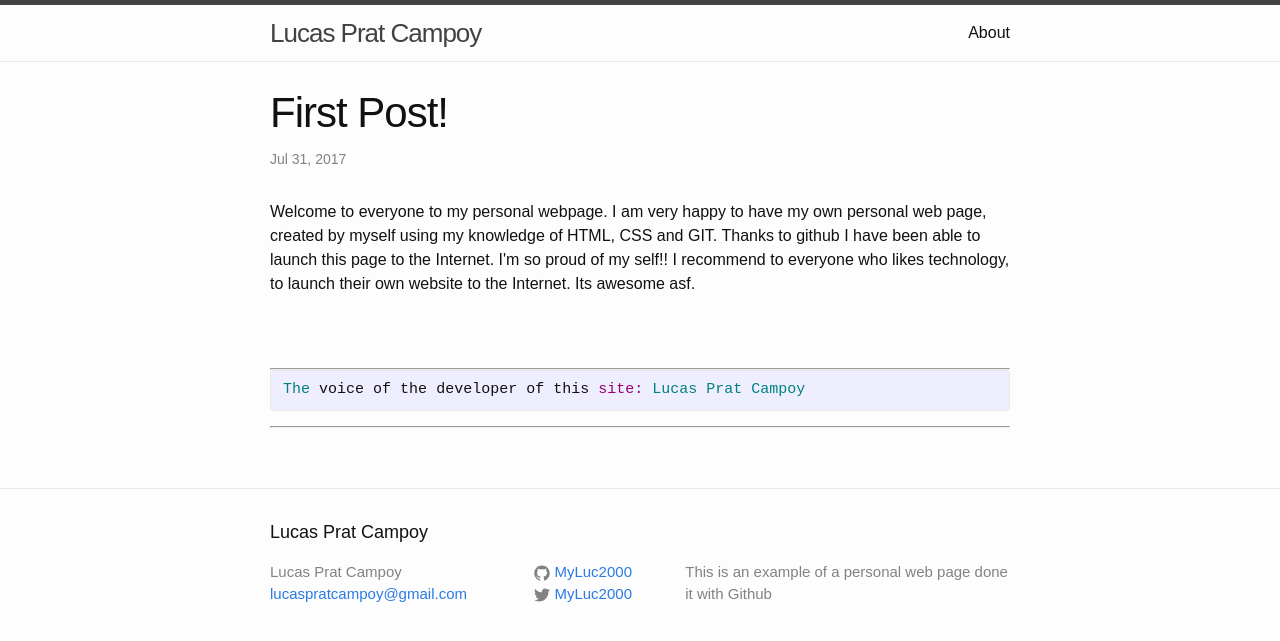
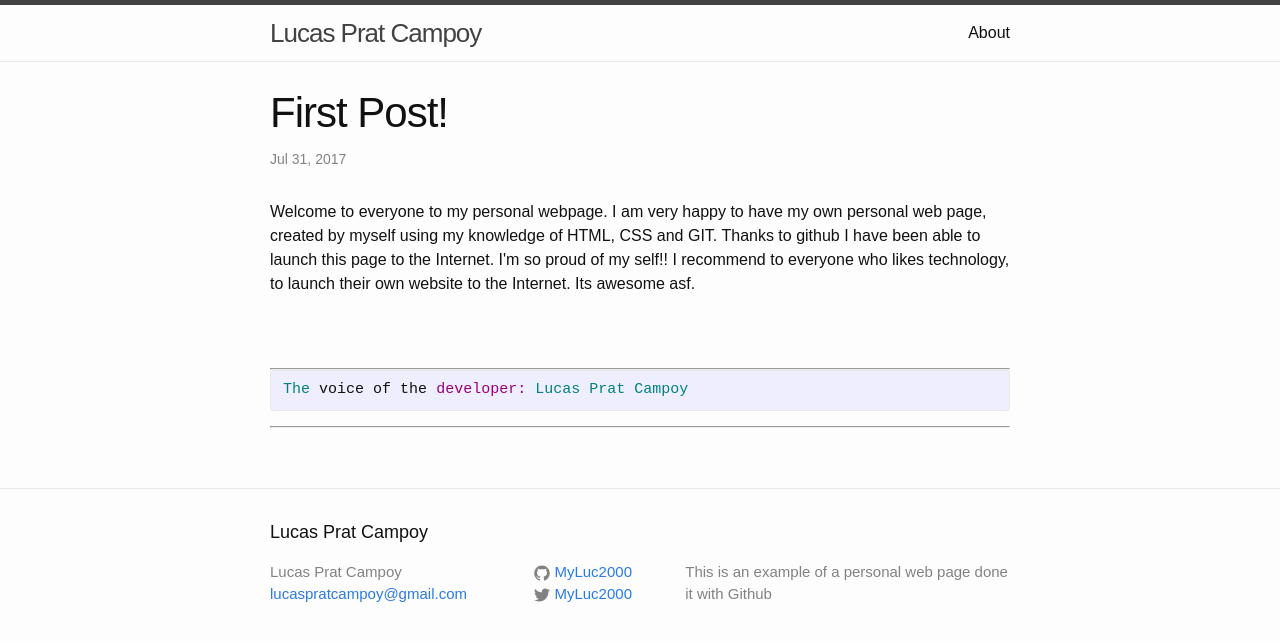
Before and after one commit to LucasPrat/MyLuc2000.github.io, a Jekyll site: the page built from _posts/2017-07-31-first-post.html, in a window 1280 px wide. Shown: the top 641 px of the page. Built offline with Jekyll 4.4.1, drawn with Linux system fonts in a browser that asks for light colours.

Commit message:
developer

```diff
--- a/_posts/2017-07-31-first-post.html
+++ b/_posts/2017-07-31-first-post.html
@@ -18,7 +18,7 @@ I recommend to everyone who likes technology, to launch their own website to the
 <hr>
 
 {% highlight ruby %}
-The voice of the developer of this site: Lucas Prat Campoy
+The voice of the developer: Lucas Prat Campoy
 {% endhighlight %}
 
 <hr>
```
